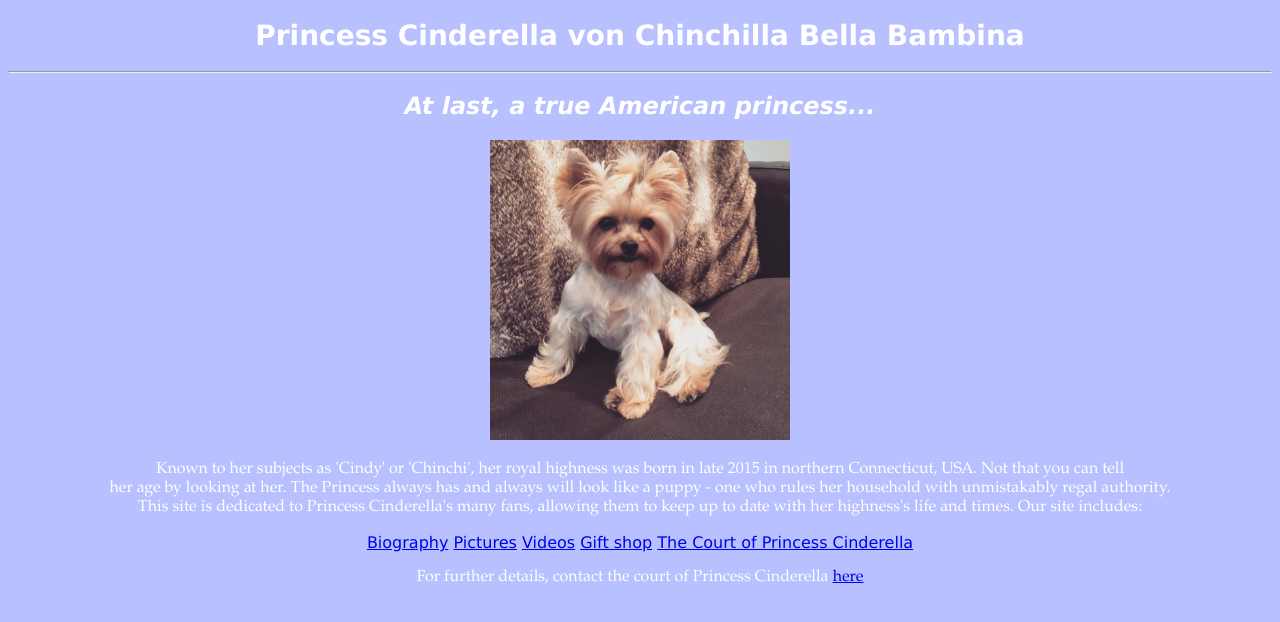
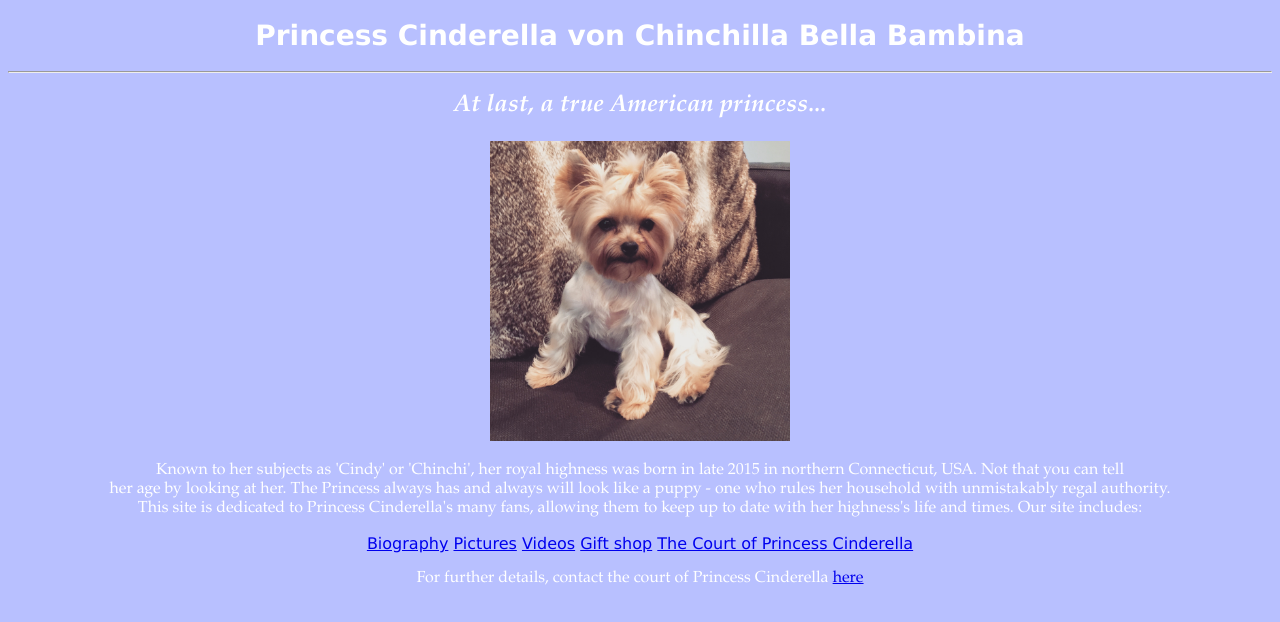
Before and after one commit to wnekmark/wnekmark.github.io, a plain HTML site: page unit_3/index.html in a window 1280 px wide. Drawn offline with Linux system fonts and the light colour scheme.

Commit message:
more palatino

```diff
--- a/unit_3/css/style.css
+++ b/unit_3/css/style.css
@@ -8,7 +8,8 @@ h1   {font-size: 28px;
 
 }
 
-h2   {font-style: italic;
+h2   {font-family: "Palatino", serif;
+      font-style: italic;
 }
 
 p    {font-family: "Palatino", serif;}
```
